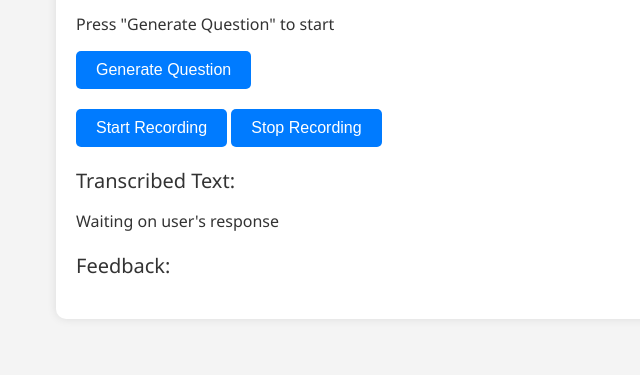
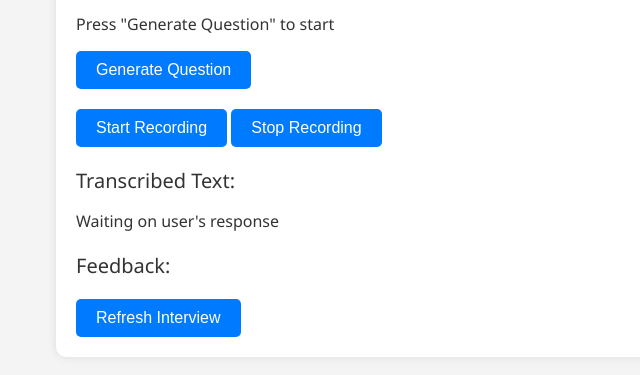
Before and after one commit to EspinasXC/Interview-AI-Bot, a website: page public/index.html in a window 1280 px wide. Shown: the part 151-526 px from the top of the page, without its empty margins (164-804 px from the left). Drawn offline with Linux system fonts and the light colour scheme.

Commit message:
added refresh button

```diff
--- a/public/index.html
+++ b/public/index.html
@@ -75,6 +75,7 @@
             <img src="loading.gif" class="loading-gif" id="loadingFeedback"/>
             <div id="feedbackText"></div>
         </div>
+        <button id="refreshButton" onclick="refreshPage()">Refresh Interview</button>
     </div>
 
     <script>
@@ -162,6 +163,25 @@ async function submitAnswer(answer, question) {
     document.getElementById('loadingFeedback').style.display = 'none';
     document.getElementById('feedbackText').innerText = data.feedback;
 }
+function refreshPage() {
+    // Reset text fields
+    document.getElementById('questionText').innerText = "Press 'Generate Question' to start";
+    document.getElementById('transcribedText').innerText = "Waiting on user's response";
+    document.getElementById('feedbackText').innerText = '';
+
+    // Hide GIFs
+    document.getElementById('loadingQuestion').style.display = 'none';
+    document.getElementById('loadingFeedback').style.display = 'none';
+    document.getElementById('loadingTranscription').style.display = 'none';
+
+    // Reset buttons
+    document.getElementById('startRecord').disabled = false;
+    document.getElementById('startRecord').style.display = 'inline-block';
+    document.getElementById('stopRecord').style.display = 'none';
+
+    // Fetch a new question
+    getQuestion();
+}
 
     </script>
 </body>
```
